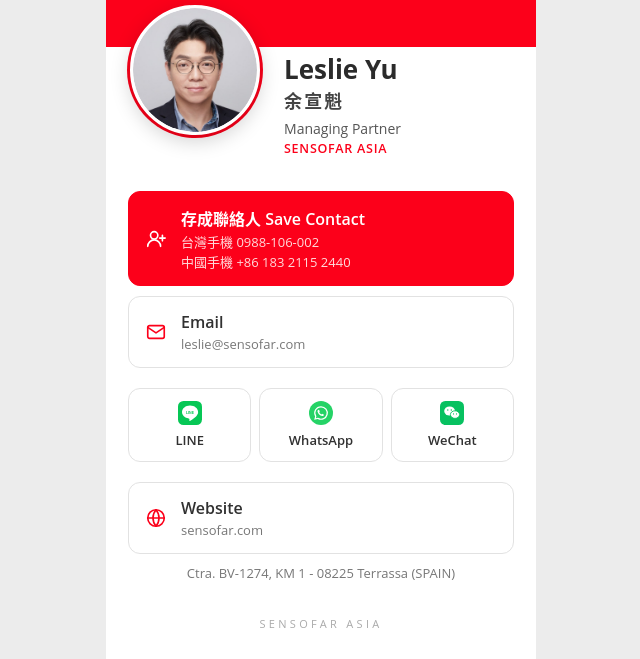
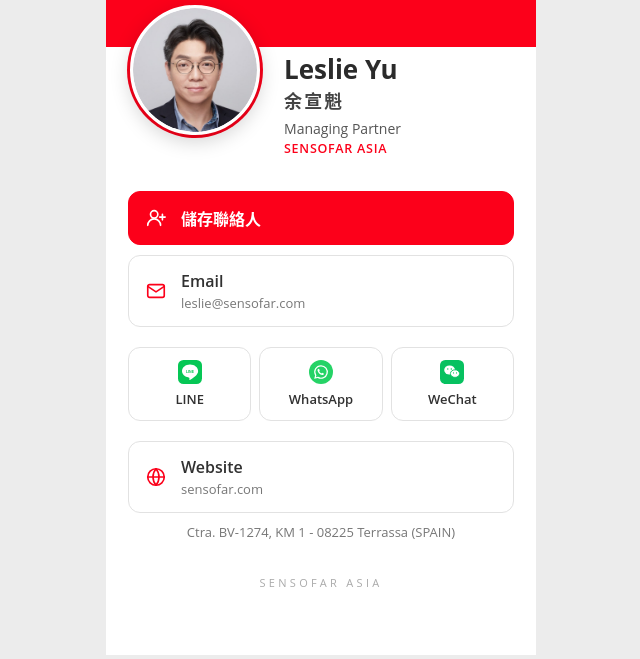
Before and after one commit to avonivy2001/personal-cards, a plain HTML site: page leslie-yu/index.html in a window 1280 px wide. Shown: the part 145-804 px from the top of the page, without its empty margins (319-959 px from the left). Drawn offline with Linux system fonts and the light colour scheme.

Commit message:
私人：Leslie Yu 按鈕只顯示儲存聯絡人

```diff
--- a/leslie-yu/index.html
+++ b/leslie-yu/index.html
@@ -8,7 +8,7 @@
 <header class="hero"><img class="logo" src="sensofar-logo-white.png" alt="SENSOFAR" width="230"><p class="tagline">LIGHTING UP YOUR QUALITY</p></header>
 <section class="id"><div class="mono"><img src="photo.jpg" alt="Leslie Yu 余宣魁" width="130" height="130"></div><div class="who"><h1>Leslie Yu</h1><p class="zh">余宣魁</p><p class="title">Managing Partner</p><p class="org">Sensofar Asia</p></div></section>
 <main>
-<a class="btn main save" href="leslie-yu.vcf" download><svg class=ic viewBox='0 0 24 24' fill=none stroke=currentColor stroke-width=1.8 stroke-linecap=round stroke-linejoin=round><circle cx='10' cy='8' r='4'/><path d='M3 20a7 7 0 0 1 14 0M19 8v6M16 11h6'/></svg><span>存成聯絡人 Save Contact<b>台灣手機 0988-106-002</b><b>中國手機 +86 183 2115 2440</b></span></a>
+<a class="btn main save" href="leslie-yu.vcf" download><svg class=ic viewBox='0 0 24 24' fill=none stroke=currentColor stroke-width=1.8 stroke-linecap=round stroke-linejoin=round><circle cx='10' cy='8' r='4'/><path d='M3 20a7 7 0 0 1 14 0M19 8v6M16 11h6'/></svg><span>儲存聯絡人</span></a>
 <a class="btn" href="mailto:leslie@sensofar.com"><svg class=ic viewBox='0 0 24 24' fill=none stroke=currentColor stroke-width=1.8 stroke-linecap=round stroke-linejoin=round><rect x='3' y='5' width='18' height='14' rx='2'/><path d='M3 7l9 6 9-6'/></svg><span>Email<b>leslie@sensofar.com</b></span></a>
 
 <div class="grid">
```
